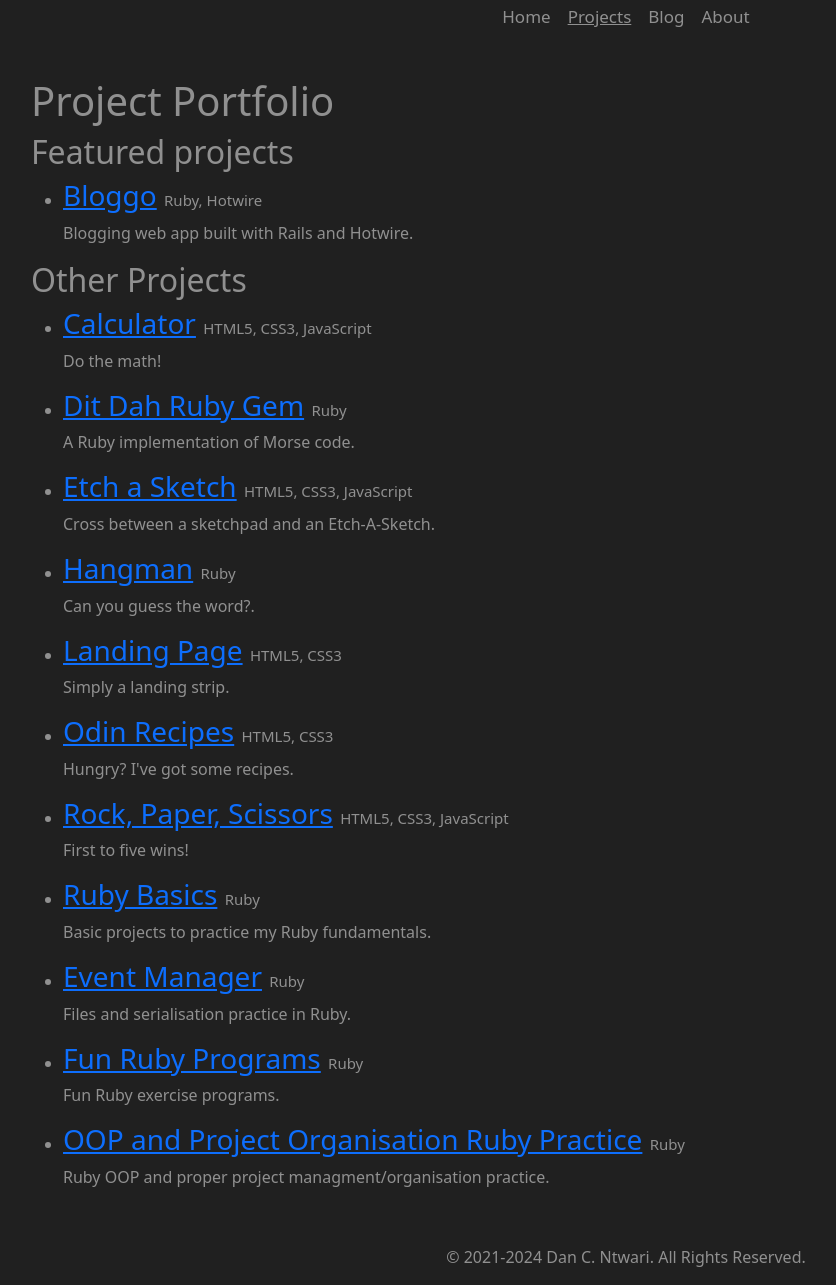
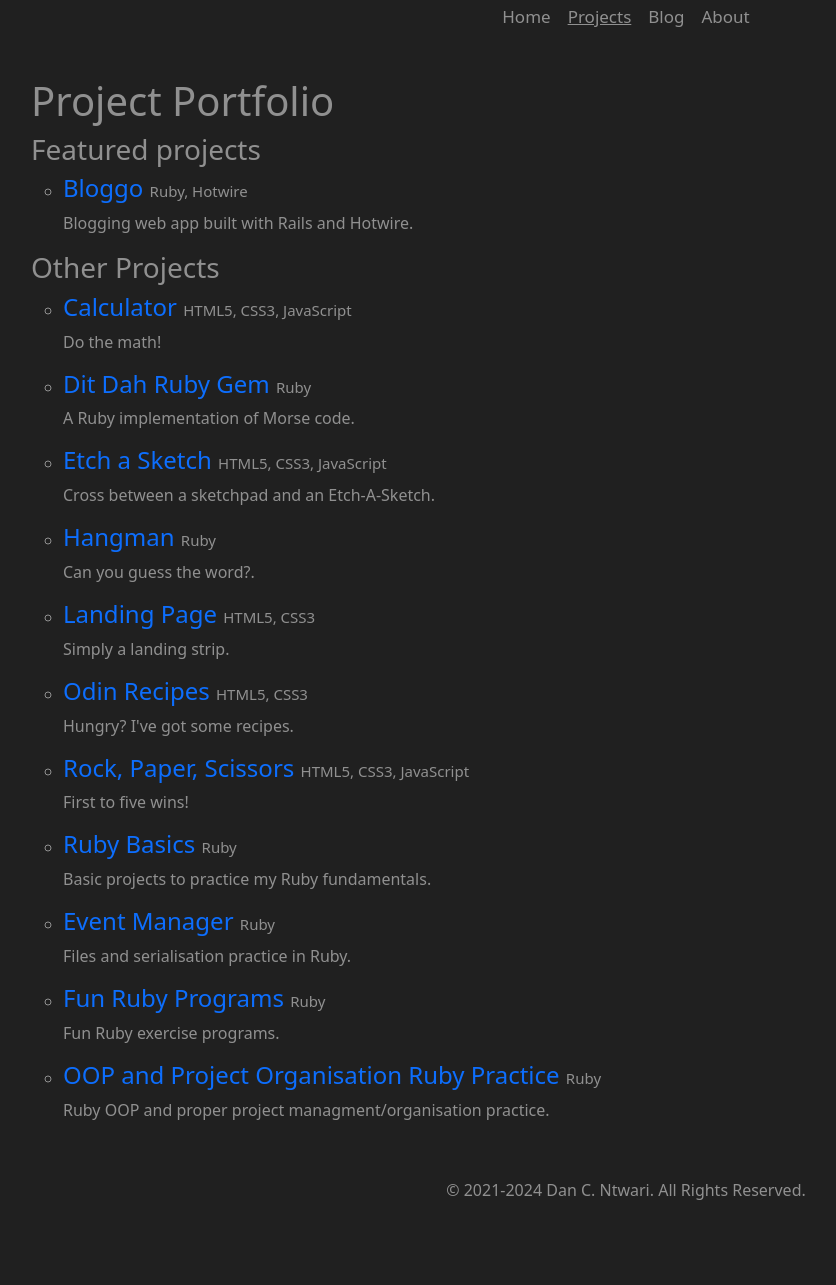
Before and after one commit to otherdcn/otherdcn.github.io, a Jekyll site: the page built from project.html, in a window 1280 px wide. Shown: the whole page, without its empty margins (14-850 px from the left). Built offline with Jekyll 4.4.1, drawn with Linux system fonts in a browser that asks for light colours; after the commit the page ends 1218 px from its top, so only the background shows below that.

Commit message:
Edit project-related files' CSS

```diff
--- a/_sass/main.scss
+++ b/_sass/main.scss
@@ -12,6 +12,10 @@ html,
 body {
   margin: 0;
   padding: 0;
+
+  a {
+    text-decoration: none;
+  }
 }
 
 body {
@@ -136,6 +140,17 @@ nav {
   font-size: 15px;
 }
 
+// .featured-projects {
+//   border: #fef222 solid 1px;
+//   border-radius: 10px;
+// }
+
+.all-projects-main {
+  ul {
+    list-style-type: circle;
+  }
+}
+
 // CSS selectors for blog-related files ***
 
 .blog-main {
--- a/project.html
+++ b/project.html
@@ -6,34 +6,34 @@ title: Projects
 <div class="all-projects-main">
   <h1>Project Portfolio</h1>
 
-  <h2>Featured projects</h2>
+  <h3>Featured projects</h3>
   <ul class="featured-projects">
     {% for project in site.projects %}
       {% if project.featured %}
       <li>
-        <h3>
+        <h4>
           <span><a href="{{ project.url }}">{{ project.name }}</a></span>
           <span class="tech-stack">{{ project.tech_stack }}</span>
-        </h3>
+        </h4>
         <p>{{ project.desc }}</p>
       </li>
       {% endif %}
     {% endfor %}
   </ul>
 
-  <h2>Other Projects</h2>
+  <h3>Other Projects</h3>
   <ul class="other-projects">
     {% for project in site.projects %}
       {% if project.featured == false %}
       <li>
-        <h3>
+        <h4>
           <span>
             <a href="{{ project.url }}">{{ project.name }}</a>
           </span>
           <span class="tech-stack">
             {{ project.tech_stack }}
           </span>
-        </h3>
+        </h4>
         <p>{{ project.desc }}</p>
       </li>
       {% endif %}
```
